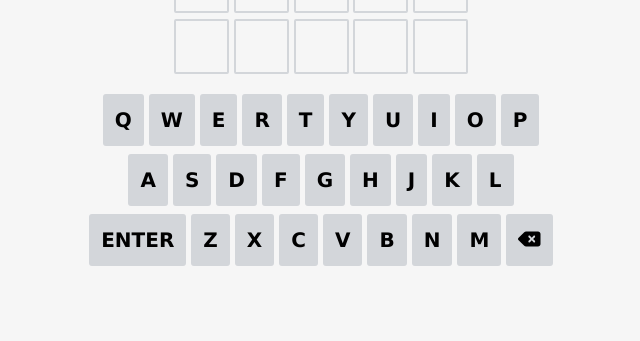
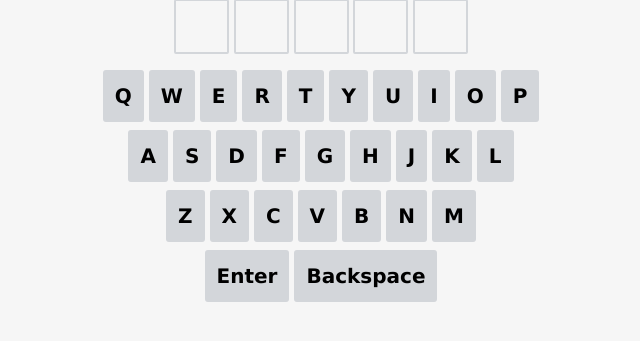
Before and after one commit to noelams/Wordle-Clone, a React (Vite) app: page / in a window 1280 px wide. Shown: the part 411-752 px from the top of the page, without its empty margins (319-959 px from the left). Built offline with nearby package versions, Linux system fonts and the light colour scheme; no server answers.

Commit message:
new fixes

```diff
--- a/src/components/Gameboard.jsx
+++ b/src/components/Gameboard.jsx
@@ -25,9 +25,9 @@ export default function Gameboard() {
         `https://api.dictionaryapi.dev/api/v2/entries/en/${word}`
       );
 
-      return response.ok; // Return true if the response is OK, false otherwise
+      return response.ok;
     } catch (error) {
-      return false; // Handle any errors gracefully
+      return false;
     }
   };
 
@@ -54,8 +54,10 @@ export default function Gameboard() {
       if (key >= "A" && key <= "Z") {
         handleLetterInput(key);
       } else if (key === "ENTER") {
+        e.preventDefault();
         handleEnter();
       } else if (key === "BACKSPACE") {
+        e.preventDefault();
         handleBackspace();
       }
     };
@@ -81,18 +83,20 @@ export default function Gameboard() {
           currentWord,
           targetWord
         );
+        const feedbackRow = generateFeedback(currentWord, targetWord);
+        newFeedback[currentPosition.row] = feedbackRow;
         setFeedback(newFeedback);
 
-        // updateKeyColors(currentWord, feedbackRow);
+        updateKeyColors(currentWord, feedbackRow);
 
         setCurrentPosition({ row: currentPosition.row + 1, col: 0 });
 
         if (currentPosition.row === 5) {
-          alert("Game over! You ran out of tries!");
+          alert(`Game over! You ran out of tries! The word was ${targetWord}.`);
           console.log("target word is ", targetWord);
         }
       } else {
-        alert("Please enter a valid word!");
+        alert(`${targetWord} is not a valid word`);
       }
     }
   };
@@ -142,25 +146,25 @@ export default function Gameboard() {
     return feedbackRow;
   };
 
-  // const updateKeyColors = (word, feedbackRow) => {
-  //   const newKeyColors = { ...keyColors };
+  const updateKeyColors = (word, feedbackRow) => {
+    const newKeyColors = { ...keyColors };
 
-  //   word.split("").forEach((letter, index) => {
-  //     const color = feedbackRow[index];
+    word.split("").forEach((letter, index) => {
+      const color = feedbackRow[index];
 
-  //     // Update the key color only if the new color is "green" or the current color is not "green"
-  //     if (
-  //       color === "green" ||
-  //       (color === "yellow" && newKeyColors[letter] !== "green")
-  //     ) {
-  //       newKeyColors[letter] = color;
-  //     } else if (!newKeyColors[letter]) {
-  //       newKeyColors[letter] = "gray";
-  //     }
-  //   });
+      // Update the key color only if the new color is "green" or the current color is not "green"
+      if (
+        color === "correct" ||
+        (color === "wrong-position" && newKeyColors[letter] !== "correct")
+      ) {
+        newKeyColors[letter] = color;
+      } else if (!newKeyColors[letter]) {
+        newKeyColors[letter] = "incorrect";
+      }
+    });
 
-  //   setKeyColors(newKeyColors);
-  // };
+    setKeyColors(newKeyColors);
+  };
 
   return (
     <div className="gameboard" data-theme={isDark ? "dark" : "light"}>
@@ -170,7 +174,7 @@ export default function Gameboard() {
         onLetterClick={handleLetterInput}
         onEnterClick={handleEnter}
         onBackspaceClick={handleBackspace}
-        // keyColors={keyColors}
+        keyColors={keyColors}
       />
     </div>
   );
--- a/src/components/Keyboard.jsx
+++ b/src/components/Keyboard.jsx
@@ -6,6 +6,7 @@ export default function Keyboard({
   onLetterClick,
   onEnterClick,
   onBackspaceClick,
+  keyColors,
 }) {
   const rows = [
     ["Q", "W", "E", "R", "T", "Y", "U", "I", "O", "P"],
@@ -14,45 +15,25 @@ export default function Keyboard({
   ];
   return (
     <div className="keyboard-container">
-      <div className="keyboard-row">
-        {"QWERTYUIOP".split("").map((letter) => (
+      {rows.map((row, rowIndex) => (
+        <div key={rowIndex} className="keyboard-row">
+          {row.map((letter) => (
             <button
               key={letter}
-            className="letter top"
+              className={`letter ${keyColors[letter] || ""}`}
               onClick={() => onLetterClick(letter)}
             >
               {letter}
             </button>
           ))}
         </div>
-
-      <div className="keyboard-row">
-        {"ASDFGHJKL".split("").map((letter) => (
-          <button
-            key={letter}
-            className="letter"
-            onClick={() => onLetterClick(letter)}
-          >
-            {letter}
-          </button>
       ))}
-      </div>
-
       <div className="keyboard-row">
         <button className="letter" onClick={onEnterClick}>
-          ENTER
+          Enter
         </button>
-        {"ZXCVBNM".split("").map((letter) => (
-          <button
-            key={letter}
-            className="letter"
-            onClick={() => onLetterClick(letter)}
-          >
-            {letter}
-          </button>
-        ))}
         <button className="letter" onClick={onBackspaceClick}>
-          <FontAwesomeIcon icon={faDeleteLeft} />
+          Backspace
         </button>
       </div>
     </div>
--- a/src/style.css
+++ b/src/style.css
@@ -28,6 +28,7 @@
     justify-content: center;
     align-items: center;
     flex-direction: column;
+    gap: 1rem;
 }
 
 .keyboard-container{
@@ -100,6 +101,7 @@
 
 [data-theme="dark"]{
     --background-color:#000;
+    --primary-text-color:#fff;
     --letter-background-color: #D3D6DA;
 
 }
```
Lines whose indentation alone changed are shown as unchanged.
